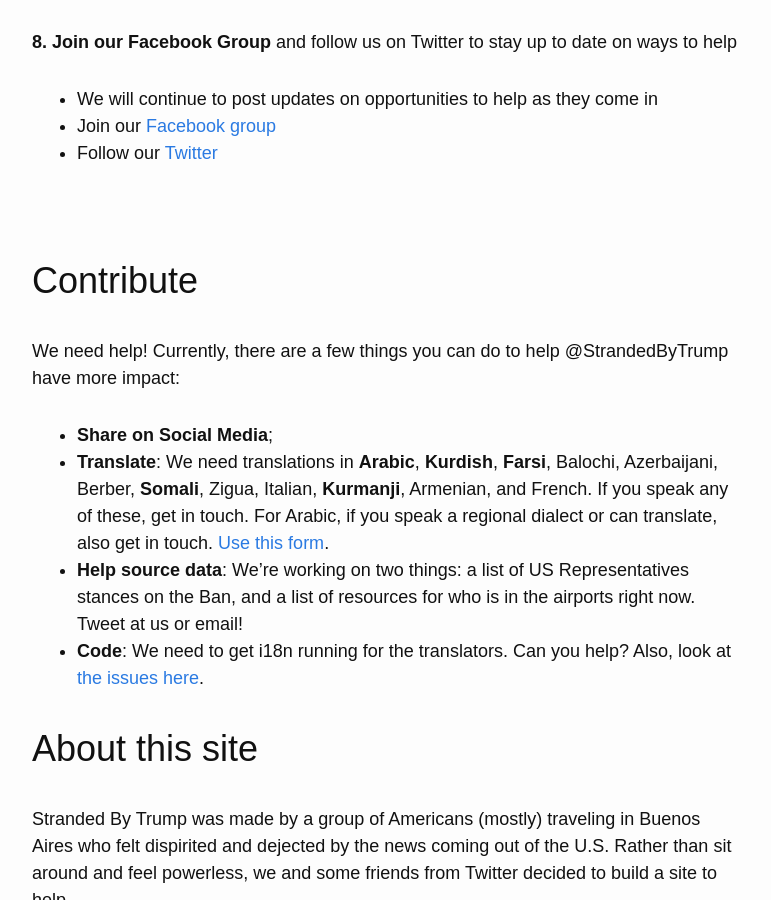
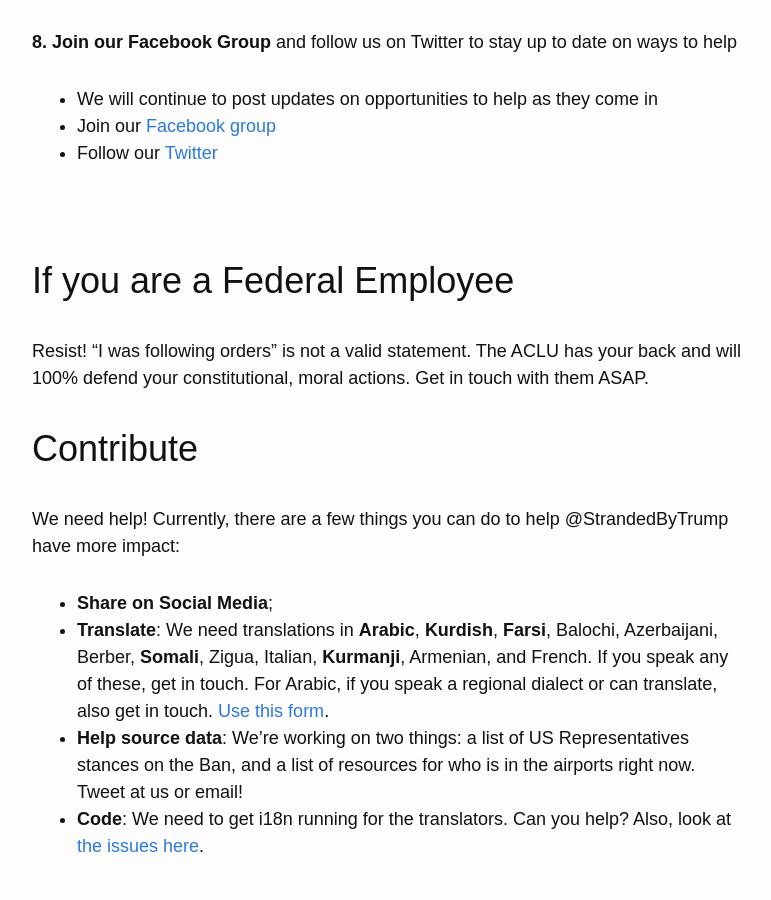
Before and after one commit to RichardLitt/stranded-by-trump, a Jekyll site: the page built from index.md, in a window 1280 px wide and 900 px high, scrolled down 3952 px. Shown: the whole window, without its empty margins (253-1024 px from the left). Built offline with Jekyll 4.4.1, drawn with Linux system fonts in a browser that asks for light colours; nearby versions of some CDN libraries; our own code applies the rules of GitHub Pages for plain Markdown files.

Commit message:
Added employee note

```diff
--- a/index.md
+++ b/index.md
@@ -119,6 +119,10 @@ This can be done from Skype as well as from a phone in the States. Here is [a li
 
 <br/>
 
+# If you are a Federal Employee
+
+Resist! "I was following orders" is not a valid statement. The ACLU has your back and will 100% defend your constitutional, moral actions. Get in touch with them ASAP.
+
 # Contribute
 
 We need help! Currently, there are a few things you can do to help @StrandedByTrump have more impact:
```
